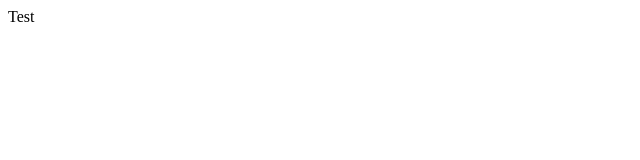
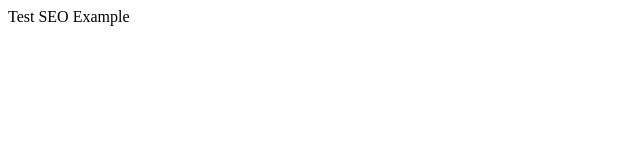
Before and after one commit to Deepak-16/test-seo, a plain HTML site: page index.html in a window 1280 px wide. Shown: the whole page, without its empty margins (0-640 px from the left). Drawn offline with Linux system fonts and the light colour scheme.

Commit message:
Update index.html

```diff
--- a/index.html
+++ b/index.html
@@ -1 +1,2 @@
 <head>Test</head>
+<body>SEO Example</body>
```
